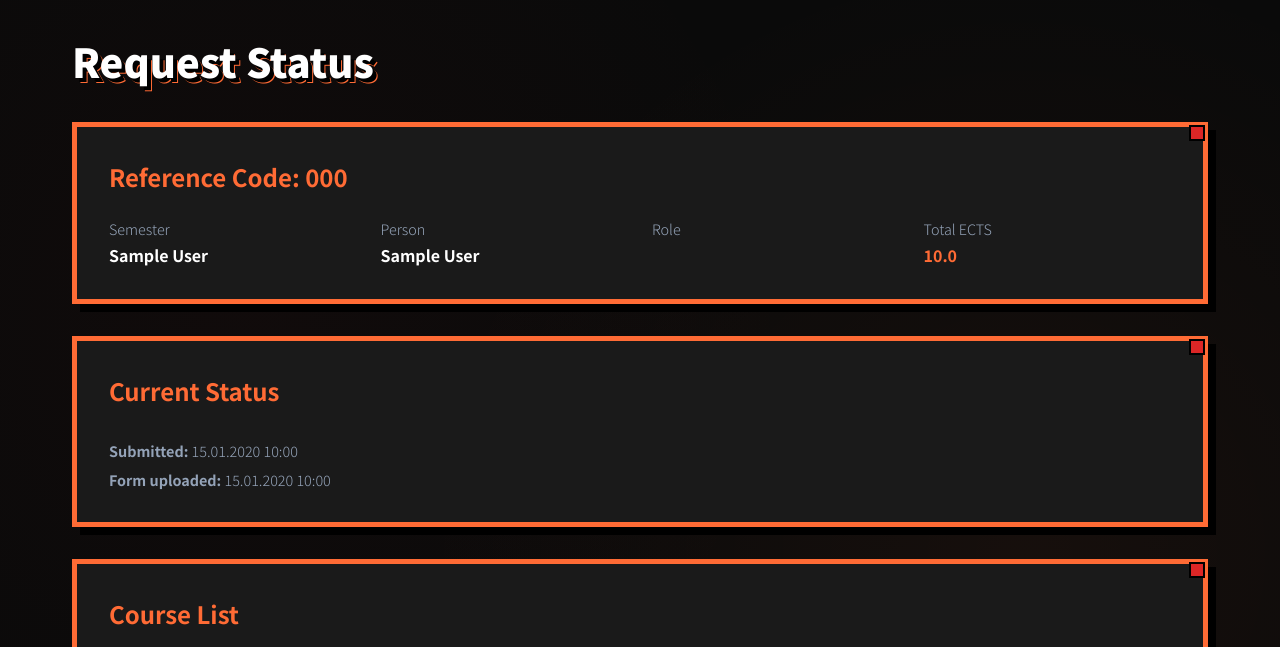
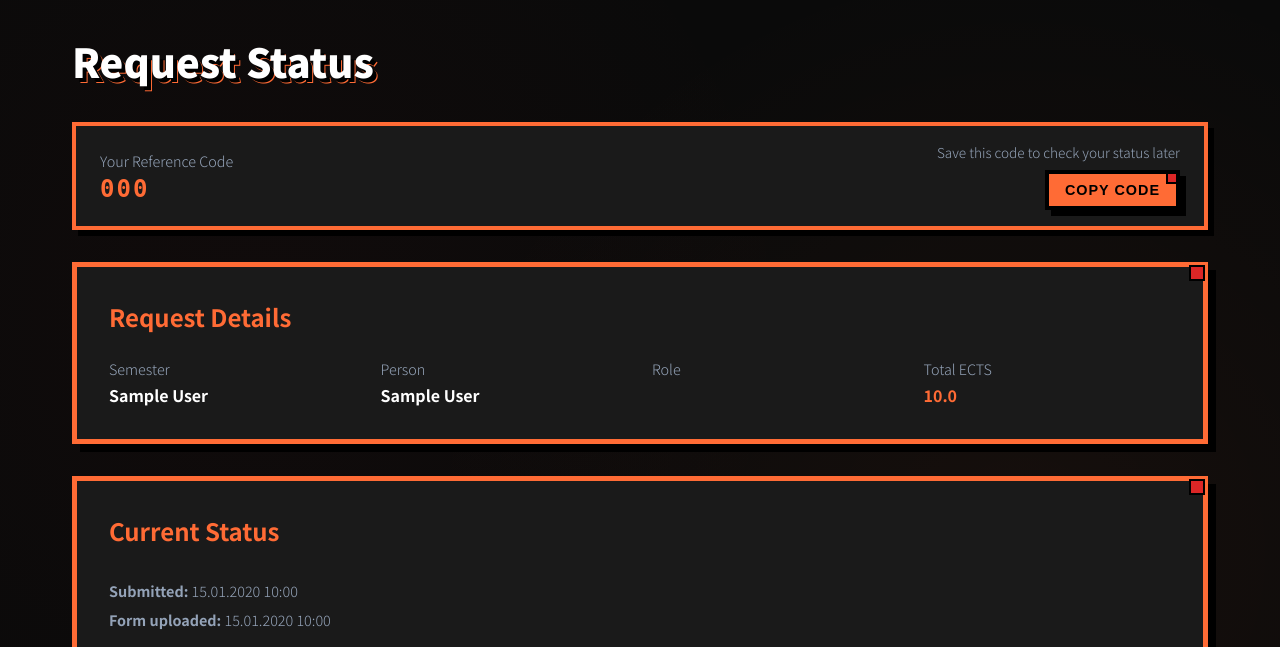
Before and after one commit to oehfhooe-assistenz/unihanko-django, a Django app: template templates/portal/status.html in a window 1280 px wide. Shown: the part 86-733 px from the top of the page. Run offline with Django 5.2, Linux system fonts and the light colour scheme; tables that the repository leaves empty hold one stand-in row (values such as "Sample post"); the template is opened without the code that fills it: values that come from a table or form of the project are taken from there, most other values are stand-ins (such as "Sample title", 1, 10 or a date in 2020); data that the repository does not hold is empty.

Commit message:
Add prominent reference code banner to status page
- Display reference code in large, highlighted banner at top
- Add 'Copy Code' button with clipboard functionality
- Include helper text to save code for later
- Green flash feedback when copied
- Fallback alert for older browsers
- Reduces 'I forgot my code' support requests

```diff
--- a/templates/portal/status.html
+++ b/templates/portal/status.html
@@ -4,8 +4,22 @@
 {% block content %}
 <h1 class="page-title">{% trans "Request Status" %}</h1>
 
+<!-- Prominent reference code banner -->
+<div style="background: #1a1a1a; border: 4px solid #FF6B35; padding: 1rem 1.5rem; margin-bottom: 2rem; display: flex; justify-content: space-between; align-items: center; flex-wrap: wrap; gap: 1rem; box-shadow: 6px 6px 0 #000;">
+    <div>
+        <p style="color: #94a3b8; font-size: 0.9rem; margin-bottom: 0.25rem;">{% trans "Your Reference Code" %}</p>
+        <p style="font-size: 1.5rem; font-weight: 900; color: #FF6B35; font-family: monospace; letter-spacing: 2px;">{{ inbox_request.reference_code }}</p>
+    </div>
+    <div style="text-align: right;">
+        <p style="color: #94a3b8; font-size: 0.85rem;">{% trans "Save this code to check your status later" %}</p>
+        <button onclick="copyCode()" class="btn" style="margin-top: 0.5rem; padding: 0.5rem 1rem; font-size: 0.9rem;">
+            {% trans "Copy Code" %}
+        </button>
+    </div>
+</div>
+
 <div class="card">
-    <h2 class="card-title">{% trans "Reference Code" %}: {{ inbox_request.reference_code }}</h2>
+    <h2 class="card-title">{% trans "Request Details" %}</h2>
     <div style="display: grid; grid-template-columns: repeat(auto-fit, minmax(200px, 1fr)); gap: 1.5rem; margin-top: 1.5rem;">
         <div>
             <p style="color: #94a3b8; font-size: 0.9rem; margin-bottom: 0.25rem;">{% trans "Semester" %}</p>
@@ -184,3 +198,26 @@
     }
 </style>
 {% endblock %}
+
+{% block extra_js %}
+<script>
+    function copyCode() {
+        const code = "{{ inbox_request.reference_code }}";
+        navigator.clipboard.writeText(code).then(function() {
+            // Visual feedback
+            const btn = event.target;
+            const originalText = btn.textContent;
+            btn.textContent = "{% trans 'Copied!' %}";
+            btn.style.background = '#10b981';
+
+            setTimeout(function() {
+                btn.textContent = originalText;
+                btn.style.background = '#FF6B35';
+            }, 2000);
+        }).catch(function(err) {
+            // Fallback for older browsers
+            alert("{% trans 'Reference Code:' %} " + code);
+        });
+    }
+</script>
+{% endblock %}
```
